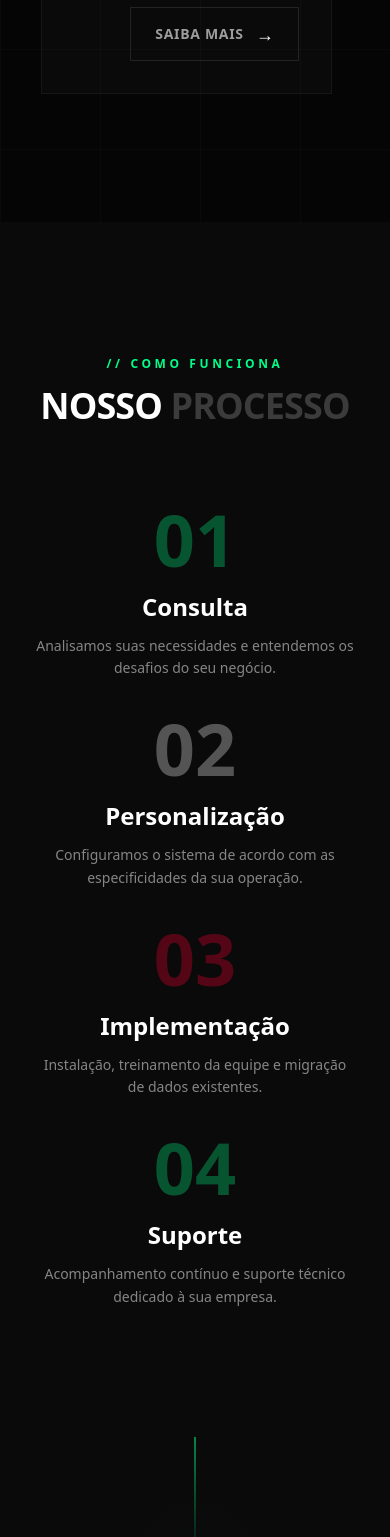
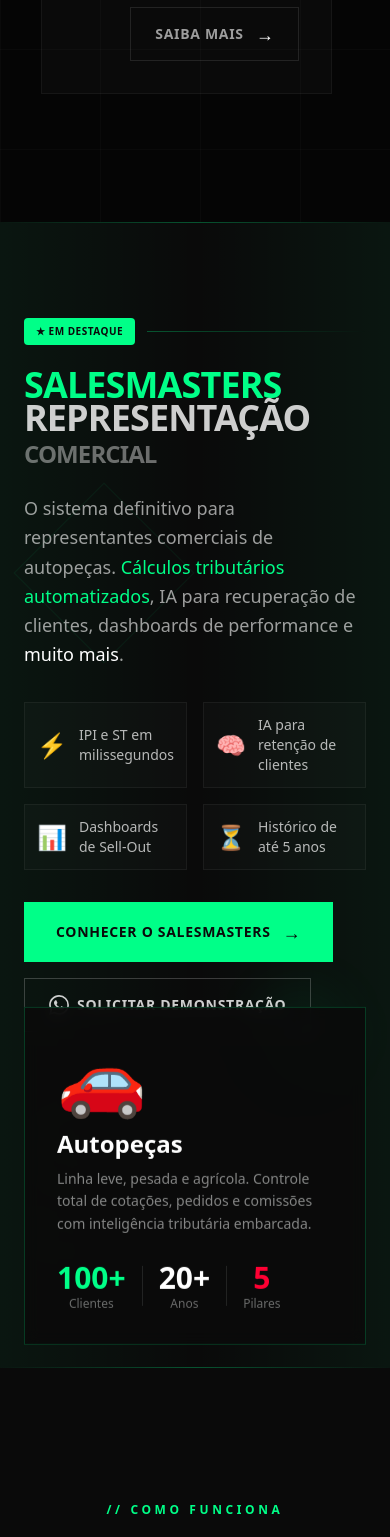
Before and after one commit to SoftHam-704/softham-site, a React (Vite) app: page / in a window 390 px wide. Shown: the part 8093-9630 px from the top of the page. Built offline with nearby package versions, Linux system fonts and the light colour scheme.

Commit message:
Garantir que o botão 'SAIBA MAIS' do card SalesMasters na página /sistem

```diff
--- a/src/web/components/shared.tsx
+++ b/src/web/components/shared.tsx
@@ -129,6 +129,7 @@
 
   const menuItems = [
     { label: "HOME", href: "/" },
+    { label: "SALESMASTERS", href: "/salesmaster", highlight: true },
     { label: "SISTEMAS", href: "/sistemas" },
     { label: "TUTORIAIS", href: "/tutoriais" },
     { label: "CONTATO", href: "/contato" },
@@ -170,6 +171,7 @@
           <ul className="space-y-2">
             {menuItems.map((item, index) => {
               const isActive = location === item.href;
+              const isHighlight = 'highlight' in item && item.highlight;
               return (
                 <li
                   key={item.label}
@@ -184,9 +186,14 @@
                     href={item.href}
                     onClick={onClose}
                     className={`block py-4 text-2xl font-black tracking-wider transition-colors border-b border-white/5 ${
-                      isActive ? "text-[#00ff88]" : "text-white hover:text-[#00ff88]"
+                      isHighlight
+                        ? "text-[#00ff88] flex items-center gap-2"
+                        : isActive
+                          ? "text-[#00ff88]"
+                          : "text-white hover:text-[#00ff88]"
                     }`}
                   >
+                    {isHighlight && <span className="text-xs px-2 py-0.5 bg-[#00ff88] text-[#0a0a0a] rounded">★</span>}
                     {item.label}
                   </Link>
                 </li>
@@ -267,18 +274,31 @@
           <div className="hidden md:flex items-center gap-1">
             {[
               { label: "HOME", href: "/" },
+              { label: "SALESMASTERS", href: "/salesmaster", highlight: true },
               { label: "SISTEMAS", href: "/sistemas" },
               { label: "TUTORIAIS", href: "/tutoriais" },
               { label: "CONTATO", href: "/contato" },
-            ].map((item) => (
+            ].map((item) => {
+              const isHighlight = 'highlight' in item && item.highlight;
+              return (
                 <Link
                   key={item.label}
                   href={item.href}
-                className="px-4 py-2 text-white/60 hover:text-[#00ff88] transition-colors text-xs font-bold tracking-widest"
+                  className={`px-4 py-2 transition-colors text-xs font-bold tracking-widest ${
+                    isHighlight
+                      ? "text-[#00ff88] hover:text-white flex items-center gap-1.5 relative group"
+                      : "text-white/60 hover:text-[#00ff88]"
+                  }`}
                 >
+                  {isHighlight && (
+                    <span className="text-[10px] px-1.5 py-0.5 bg-[#00ff88]/20 text-[#00ff88] rounded border border-[#00ff88]/30 group-hover:bg-[#00ff88] group-hover:text-[#0a0a0a] transition-all">
+                      ★
+                    </span>
+                  )}
                   {item.label}
                 </Link>
-            ))}
+              );
+            })}
           </div>
 
           <div className="flex items-center gap-3">
--- a/src/web/pages/index.tsx
+++ b/src/web/pages/index.tsx
@@ -486,6 +486,130 @@
               </div>
             </div>
           ))}
+        </div>
+      </div>
+    </section>
+  );
+};
+
+// SalesMasters Highlight Section - Premium CTA
+const SalesMastersHighlight = () => {
+  const { ref, isVisible } = useIntersectionObserver();
+
+  return (
+    <section className="relative py-24 overflow-hidden bg-[#0a0a0a]">
+      {/* Background elements */}
+      <div className="absolute inset-0 bg-gradient-to-r from-[#00ff88]/5 via-transparent to-[#00ff88]/5" />
+      <div className="absolute top-0 left-0 w-full h-px bg-gradient-to-r from-transparent via-[#00ff88]/30 to-transparent" />
+      <div className="absolute bottom-0 left-0 w-full h-px bg-gradient-to-r from-transparent via-[#00ff88]/30 to-transparent" />
+
+      {/* Floating elements */}
+      <div className="absolute top-1/4 left-10 w-32 h-32 border border-[#00ff88]/10 rotate-45 animate-pulse" />
+      <div className="absolute bottom-1/4 right-10 w-24 h-24 bg-[#00ff88]/5 rounded-full blur-xl" />
+
+      <div ref={ref} className="relative max-w-7xl mx-auto px-6 lg:px-20">
+        <div className={`grid lg:grid-cols-2 gap-12 items-center transition-all duration-1000 ${isVisible ? "opacity-100" : "opacity-0"}`}>
+          {/* Left - Content */}
+          <div className={`transform transition-all duration-700 delay-100 ${isVisible ? "translate-x-0" : "-translate-x-20"}`}>
+            <div className="flex items-center gap-3 mb-6">
+              <span className="text-[10px] px-3 py-1.5 bg-[#00ff88] text-[#0a0a0a] font-black tracking-wider rounded">
+                ★ EM DESTAQUE
+              </span>
+              <div className="h-px flex-1 bg-gradient-to-r from-[#00ff88]/30 to-transparent" />
+            </div>
+
+            <h2 className="text-4xl md:text-5xl lg:text-6xl font-black text-white leading-[0.9] tracking-tight mb-6">
+              <span className="text-[#00ff88]">SALESMASTERS</span>
+              <br />
+              <span className="text-white/80">REPRESENTAÇÃO</span>
+              <br />
+              <span className="text-white/40 text-2xl md:text-3xl">COMERCIAL</span>
+            </h2>
+
+            <p className="text-white/60 text-lg leading-relaxed mb-8 max-w-lg">
+              O sistema definitivo para representantes comerciais de autopeças.
+              <span className="text-[#00ff88]"> Cálculos tributários automatizados</span>,
+              IA para recuperação de clientes,
+              dashboards de performance e
+              <span className="text-white"> muito mais</span>.
+            </p>
+
+            {/* Feature highlights */}
+            <div className="grid grid-cols-2 gap-4 mb-8">
+              {[
+                { icon: "⚡", text: "IPI e ST em milissegundos" },
+                { icon: "🧠", text: "IA para retenção de clientes" },
+                { icon: "📊", text: "Dashboards de Sell-Out" },
+                { icon: "⏳", text: "Histórico de até 5 anos" },
+              ].map((feature, i) => (
+                <div key={i} className="flex items-center gap-3 p-3 border border-white/5 bg-white/[0.02] hover:border-[#00ff88]/30 transition-colors">
+                  <span className="text-2xl">{feature.icon}</span>
+                  <span className="text-white/70 text-sm font-medium">{feature.text}</span>
+                </div>
+              ))}
+            </div>
+
+            {/* CTAs */}
+            <div className="flex flex-wrap gap-4">
+              <Link
+                href="/salesmaster"
+                onClick={() => trackSaibaMaisClick('SalesMasters')}
+                data-category="Sistemas"
+                data-action-type="click_saiba_mais"
+                data-product-name="SalesMasters"
+                className="group relative inline-flex items-center gap-3 px-8 py-4 bg-[#00ff88] text-[#0a0a0a] font-black text-sm tracking-wider hover:bg-white transition-all"
+              >
+                CONHECER O SALESMASTERS
+                <span className="text-lg group-hover:translate-x-1 transition-transform">→</span>
+              </Link>
+              <a
+                href="http://wa.me/5567996078885?text=Olá! Gostaria de saber mais sobre o SalesMasters."
+                target="_blank"
+                rel="noopener noreferrer"
+                className="inline-flex items-center gap-2 px-6 py-4 border border-white/20 text-white/80 hover:text-[#00ff88] hover:border-[#00ff88] font-bold text-sm tracking-wider transition-all"
+              >
+                <svg className="w-5 h-5" fill="currentColor" viewBox="0 0 24 24">
+                  <path d="M17.472 14.382c-.297-.149-1.758-.867-2.03-.967-.273-.099-.471-.148-.67.15-.197.297-.767.966-.94 1.164-.173.199-.347.223-.644.075-.297-.15-1.255-.463-2.39-1.475-.883-.788-1.48-1.761-1.653-2.059-.173-.297-.018-.458.13-.606.134-.133.298-.347.446-.52.149-.174.198-.298.298-.497.099-.198.05-.371-.025-.52-.075-.149-.669-1.612-.916-2.207-.242-.579-.487-.5-.669-.51-.173-.008-.371-.01-.57-.01-.198 0-.52.074-.792.372-.272.297-1.04 1.016-1.04 2.479 0 1.462 1.065 2.875 1.213 3.074.149.198 2.096 3.2 5.077 4.487.709.306 1.262.489 1.694.625.712.227 1.36.195 1.871.118.571-.085 1.758-.719 2.006-1.413.248-.694.248-1.289.173-1.413-.074-.124-.272-.198-.57-.347m-5.421 7.403h-.004a9.87 9.87 0 01-5.031-1.378l-.361-.214-3.741.982.998-3.648-.235-.374a9.86 9.86 0 01-1.51-5.26c.001-5.45 4.436-9.884 9.888-9.884 2.64 0 5.122 1.03 6.988 2.898a9.825 9.825 0 012.893 6.994c-.003 5.45-4.437 9.884-9.885 9.884m8.413-18.297A11.815 11.815 0 0012.05 0C5.495 0 .16 5.335.157 11.892c0 2.096.547 4.142 1.588 5.945L.057 24l6.305-1.654a11.882 11.882 0 005.683 1.448h.005c6.554 0 11.89-5.335 11.893-11.893a11.821 11.821 0 00-3.48-8.413z"/>
+                </svg>
+                SOLICITAR DEMONSTRAÇÃO
+              </a>
+            </div>
+          </div>
+
+          {/* Right - Visual element */}
+          <div className={`relative transform transition-all duration-700 delay-300 ${isVisible ? "translate-x-0 opacity-100" : "translate-x-20 opacity-0"}`}>
+            <div className="relative">
+              {/* Big decorative text */}
+              <div className="text-[12rem] md:text-[16rem] font-black text-transparent leading-none select-none" style={{ WebkitTextStroke: "1px rgba(0,255,136,0.2)" }}>
+                SM
+              </div>
+
+              {/* Overlay card */}
+              <div className="absolute top-1/2 left-1/2 -translate-x-1/2 -translate-y-1/2 w-full max-w-md p-8 border border-[#00ff88]/20 bg-[#0a0a0a]/90 backdrop-blur-sm">
+                <div className="text-7xl mb-4">🚗</div>
+                <h3 className="text-2xl font-black text-white mb-2">Autopeças</h3>
+                <p className="text-white/50 text-sm leading-relaxed">
+                  Linha leve, pesada e agrícola. Controle total de cotações, pedidos e comissões com inteligência tributária embarcada.
+                </p>
+                <div className="mt-6 flex items-center gap-4">
+                  <div className="text-center">
+                    <div className="text-3xl font-black text-[#00ff88]">100+</div>
+                    <div className="text-white/40 text-xs">Clientes</div>
+                  </div>
+                  <div className="w-px h-10 bg-white/10" />
+                  <div className="text-center">
+                    <div className="text-3xl font-black text-white">20+</div>
+                    <div className="text-white/40 text-xs">Anos</div>
+                  </div>
+                  <div className="w-px h-10 bg-white/10" />
+                  <div className="text-center">
+                    <div className="text-3xl font-black text-[#ff0033]">5</div>
+                    <div className="text-white/40 text-xs">Pilares</div>
+                  </div>
+                </div>
+              </div>
+            </div>
+          </div>
         </div>
       </div>
     </section>
@@ -1354,6 +1478,7 @@
       <CompanySection />
       <DiferenciaisSection />
       <ServicesSection />
+      <SalesMastersHighlight />
       <ProcessSection />
       <TestimonialsSection />
       <ClientsSection />
```
Also changed, not shown: tasks.json (+1 -1 lines). Lines whose indentation alone changed are shown as unchanged.
